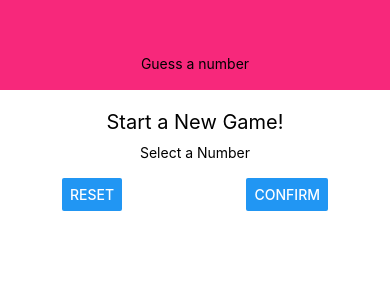
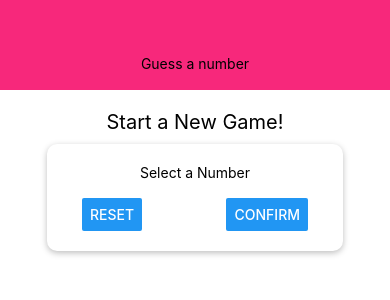
Before and after one commit to songhee24/expo-real-app, a React Native app: screen / in a window 390 px wide. Shown: the top 300 px of the page. Built offline with nearby package versions, Linux system fonts and the light colour scheme.

Commit message:
Styling a View as a "Card" Container (with Drop Shadows & Rounded Corners)

```diff
--- a/screens/StartGameScreen.js
+++ b/screens/StartGameScreen.js
@@ -30,6 +30,14 @@ const styles = StyleSheet.create({
         width: 300,
         maxWidth: '80%',
         alignItems: "center",
+        shadowColor: 'black',
+        shadowOffset: {width: 0, height: 2},
+        shadowRadius: 6,
+        shadowOpacity: 0.26,
+        elevation: 5,
+        backgroundColor: 'white',
+        padding: 20,
+        borderRadius: 10,
     },
     buttonContainer: {
         flexDirection: "row",
```
